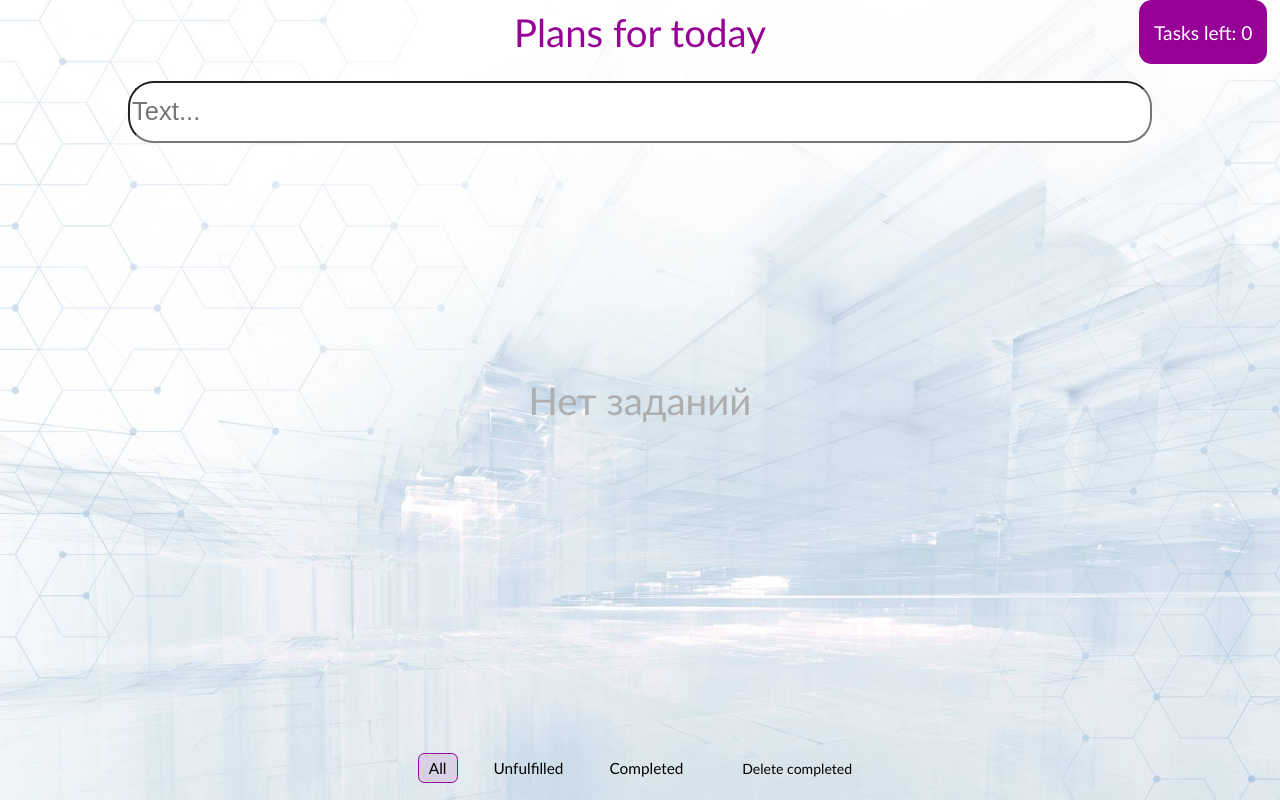
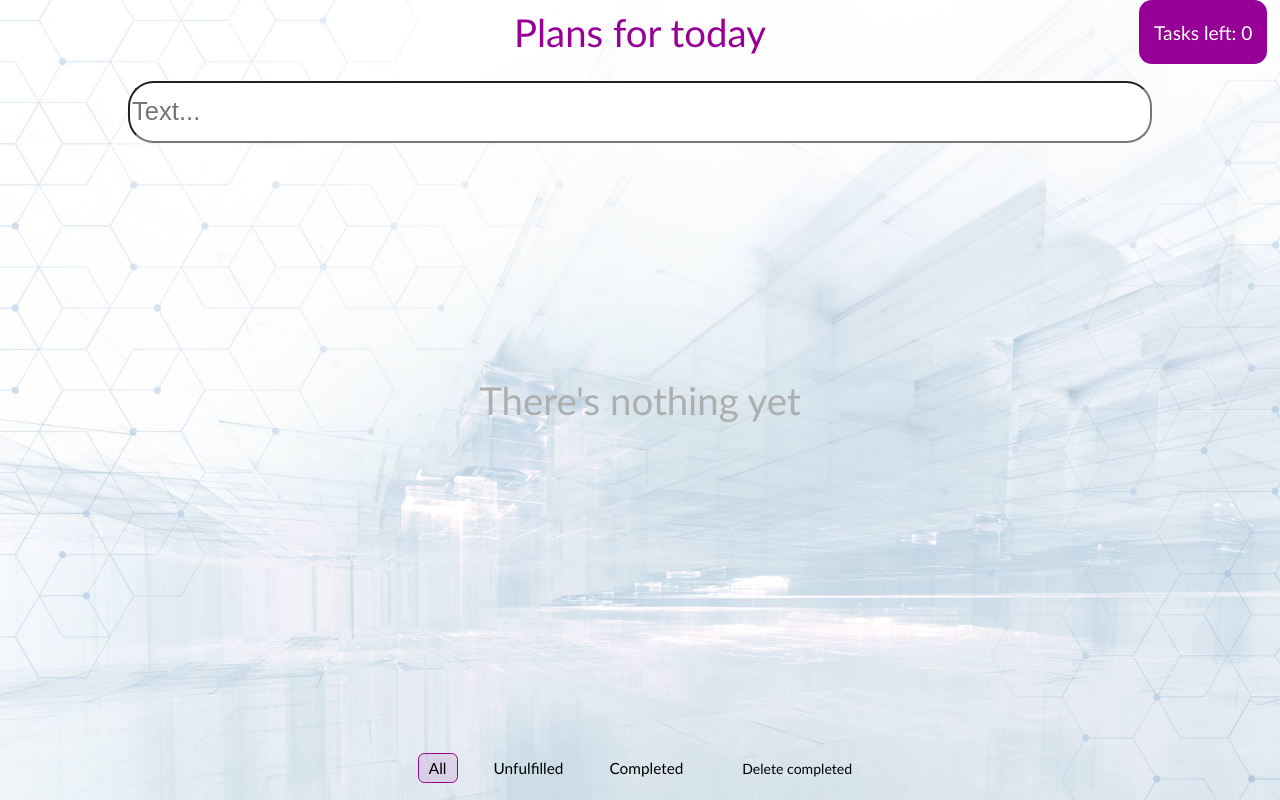
Before and after one commit to Milak66/PlansForToday, a React (Vite) app: page / in a window 1280 px wide. Built offline with nearby package versions, Linux system fonts and the light colour scheme.

Commit message:
Plans for today 1.2.3

```diff
--- a/src/components/App/App.tsx
+++ b/src/components/App/App.tsx
@@ -131,8 +131,8 @@ const App: React.FC<AppProps> = () => {
     const showTask = (): React.ReactNode => {
         const filteredTasks = filterTasks();
 
-        if (filteredTasks.length === 0) {
-            return <div className="noTaskYetMessage">Нет заданий</div>;
+        if (filteredTasks.length == 0) {
+            return <div className="noTaskYetMessage">There's nothing yet</div>;
         }
 
         return (
```
